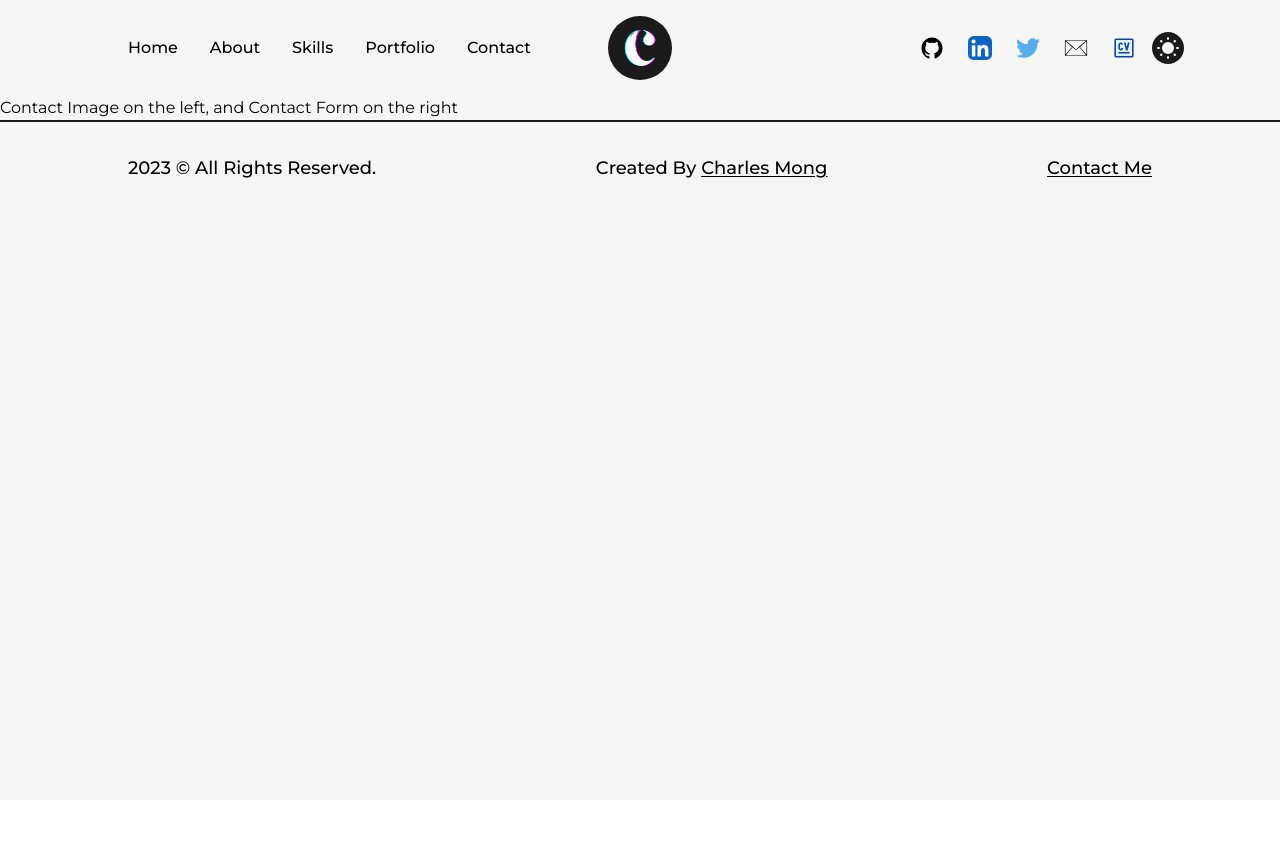
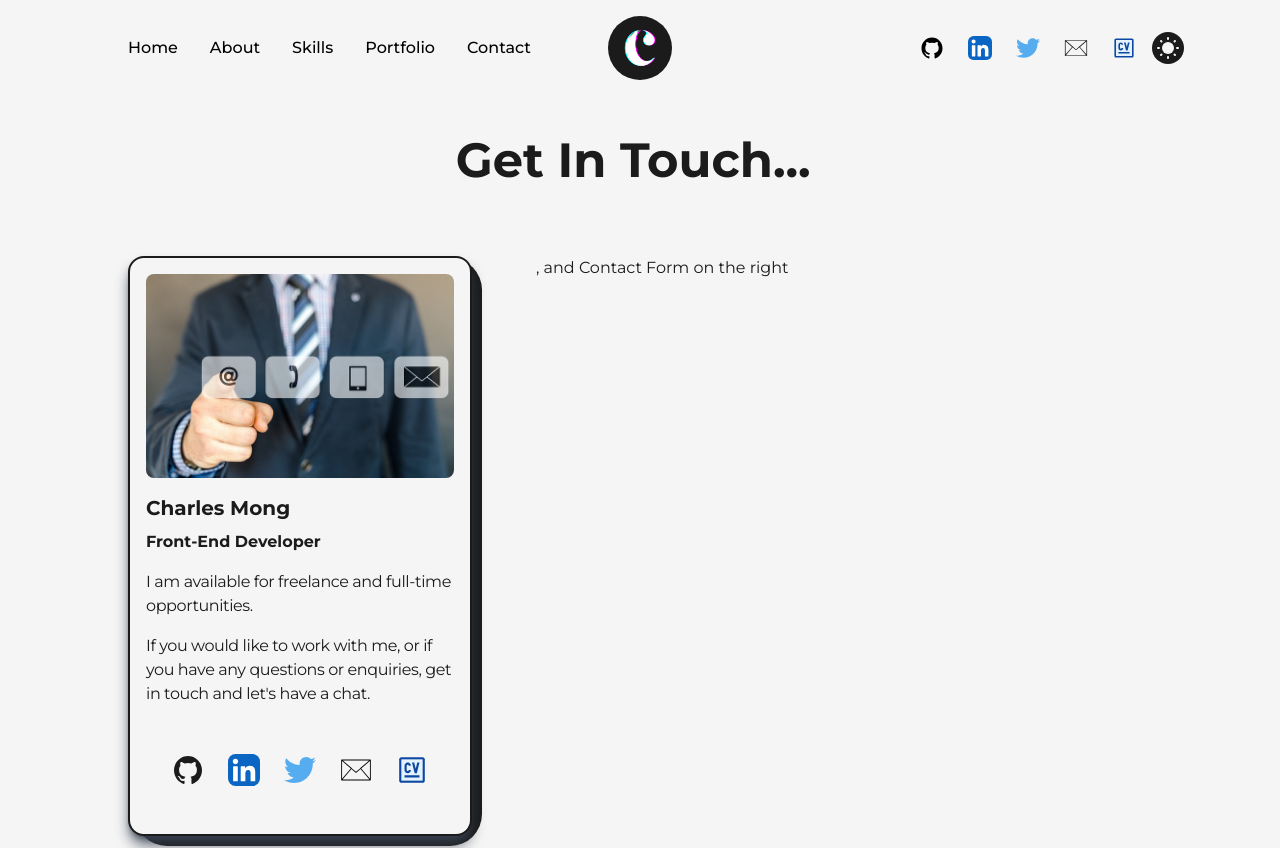
Before and after one commit to CcMong/cmong-nextjs-portfolio-site, a Next.js app: page /contact in a window 1280 px wide. Shown: the top 848 px of the page. Before the commit the page ends 800 px from the top, so only its background shows below. Built offline with nearby package versions, Linux system fonts and the light colour scheme.

Commit message:
Made the first part of the contact page, with my details, an image and a call to action.

```diff
--- a/src/pages/contact.js
+++ b/src/pages/contact.js
@@ -1,6 +1,13 @@
-import TransitionEffect from '@/components/TransitionEffect'
-import Head from 'next/head'
-import React from 'react'
+import AnimatedText from '@/components/AnimatedText';
+import Layout from '@/components/Layout';
+import TransitionEffect from '@/components/TransitionEffect';
+import Head from 'next/head';
+import React from 'react';
+import Image from 'next/image';
+import contactImg from "../../public/images/contact.jpg";
+import { motion } from 'framer-motion';
+import { TwitterIcon, LinkedInIcon, EmailIcon3, CvIcon } from '@/components/Icons';
+import GithubIcon from '@/components/Icons';
 
 const contact = () => {
   return (
@@ -9,9 +16,72 @@ const contact = () => {
         <title>Charles Mong | Contact Page</title>
         <meta name="description" content="Contact Me For Web Development Services" />
     </Head>
+
     <TransitionEffect />
-    <main>
-        Contact Image on the left, and Contact Form on the right
+
+    <main className='flex text-dark dark:text-light w-full min-h-screen'>
+      <Layout className='pt-8'>
+        <AnimatedText text="Get In Touch..." className='mb-16 !text-5xl dark:text-light lg:!text-4xl sm:!text-3xl xs:!text-2xl sm:mb-8' />
+        <div className='grid w-full grid-cols-8 gap-16 sm:gap-8'>
+
+          <div className='col-span-3 flex flex-col relative h-max rounded-2xl border-2 border-solid border-dark dark:border-light/75 dark:bg-dark bg-light p-4 shadow-lg shadow-gray-700 dark:shadow-white xl:col-span-4 md:order-1 md:col-span-8'>
+
+            <div className='absolute top-0 -right-3 -z-10 w-[102%] h-[102%] rounded-[2rem] bg-dark dark:bg-light'/>
+            <div>
+              <Image src={contactImg} alt="Contact Me" className='rounded-lg'/>
+            </div>
+            <div>
+              <h3 className='pt-4 text-xl font-bold sm:text-lg'>Charles Mong</h3>
+              <p className='font-bold pt-2 sm:text-sm'>Front-End Developer</p>
+              <p className='-tracking-wide pt-4 sm:text-sm sm:tracking-wide'>I am available for freelance and full-time opportunities.</p>
+              <p className='-tracking-wide py-4 sm:text-sm sm:tracking-wide'>
+                If you would like to work with me, or if you have any questions or enquiries, get in touch and let&apos;s have a chat.
+              </p>
+              <div className='flex items-center justify-center flex-wrap py-8'>
+                  <motion.a href="https://github.com/CcMong" target={"_blank"}
+                  whileHover={{y:-3}}
+                  className='w-8 sm:w-6 mr-3'>
+                      <GithubIcon />
+                  </motion.a>
+
+                  <motion.a href="https://www.linkedin.com/in/charles-mong-642b25175" target={"_blank"}
+                  whileHover={{y:-3}}
+                  // whileTap={{scale:0.9}}
+                  className='w-8 sm:w-6 mx-3'>
+                      <LinkedInIcon />
+                  </motion.a>
+
+                  <motion.a href="https://twitter.com" target={"_blank"}
+                  whileHover={{y:-3}}
+                  className='w-8 sm:w-6 mx-3'>
+                      <TwitterIcon />
+                  </motion.a>
+
+                  <motion.a href="mailto:fullstackcodex@gmail.com" target={"_blank"}
+                  whileHover={{y:-3}}
+                  className='w-8 sm:w-6 mx-3'>
+                      <EmailIcon3
+                      className="dark:fill-light"
+                      />
+                  </motion.a>
+
+                  <motion.a href="/CV-C.MONG.pdf" target={"_blank"}
+                  whileHover={{y:-3}}
+                  className='w-8 sm:w-6 ml-3'>
+                      <CvIcon />
+                  </motion.a>
+              </div>
+
+
+            </div>
+          </div>
+          <div className='col-span-5'>
+            , and Contact Form on the right
+          </div>
+
+        </div>
+      </Layout>
+
     </main>
     </>
 
```
Also changed, not shown: public/images/contact.jpg (added).
